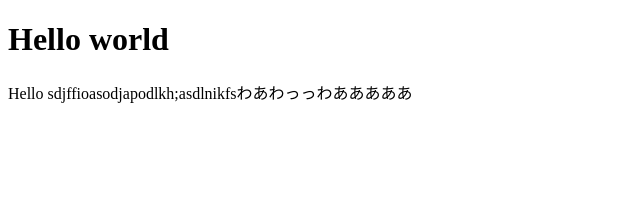
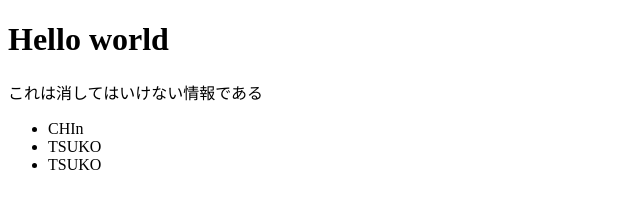
Before and after one commit to ReiNagahashi/git-one, a plain HTML site: page index.html in a window 1280 px wide. Shown: the whole page, without its empty margins (0-640 px from the left). Drawn offline with Linux system fonts and the light colour scheme.

Commit message:
add list into index.html

```diff
--- a/index.html
+++ b/index.html
@@ -8,6 +8,11 @@
 </head>
 <body>
     <h1>Hello world</h1>
-    <p>Hello sdjffioasodjapodlkh;asdlnikfsわあわっっわあああああ</p>
+    <p>これは消してはいけない情報である</p>
+    <ul>
+        <li>CHIn</li>
+        <li>TSUKO</li>
+        <li>TSUKO</li>
+    </ul>
 </body>
 </html>
```
